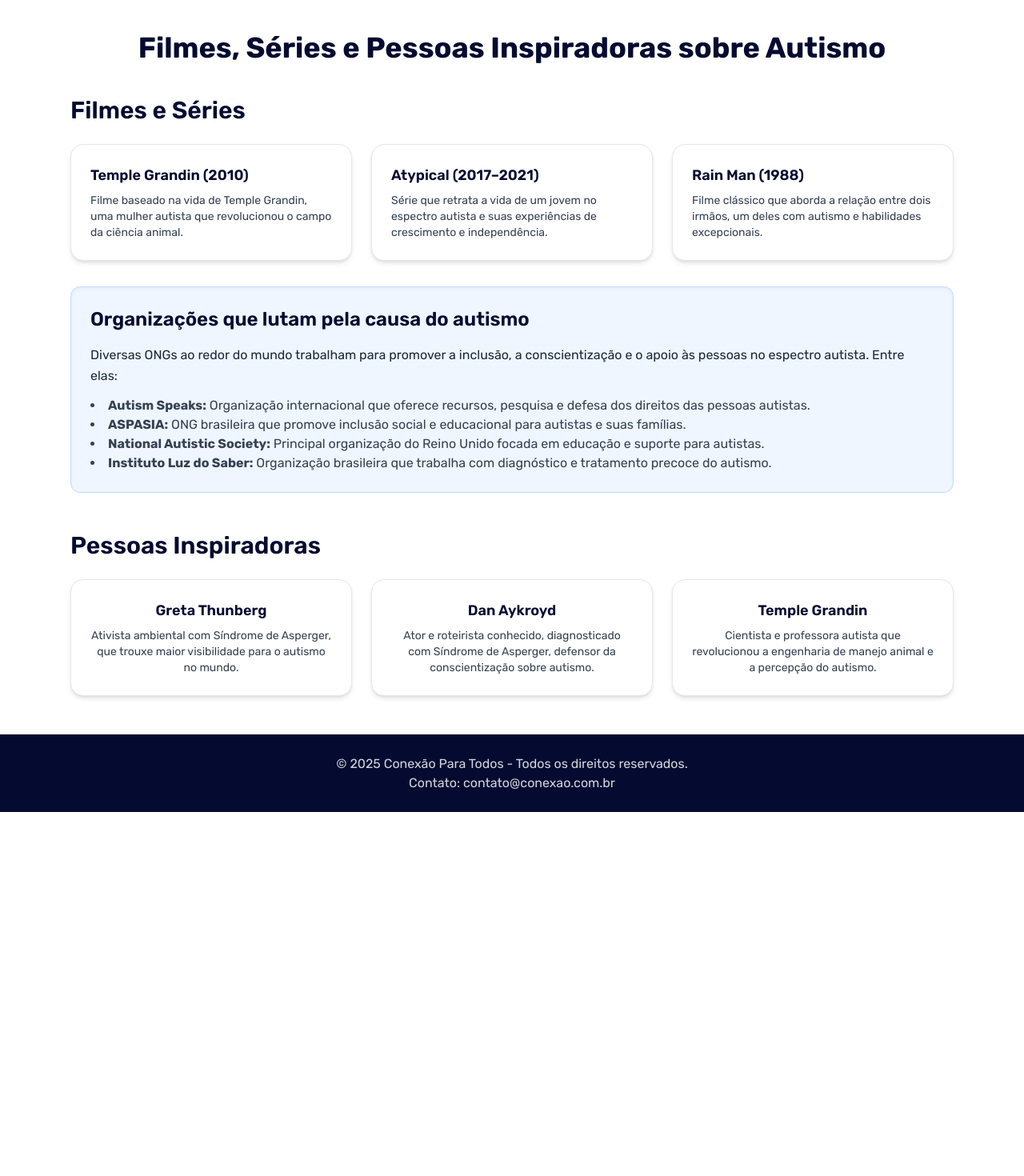
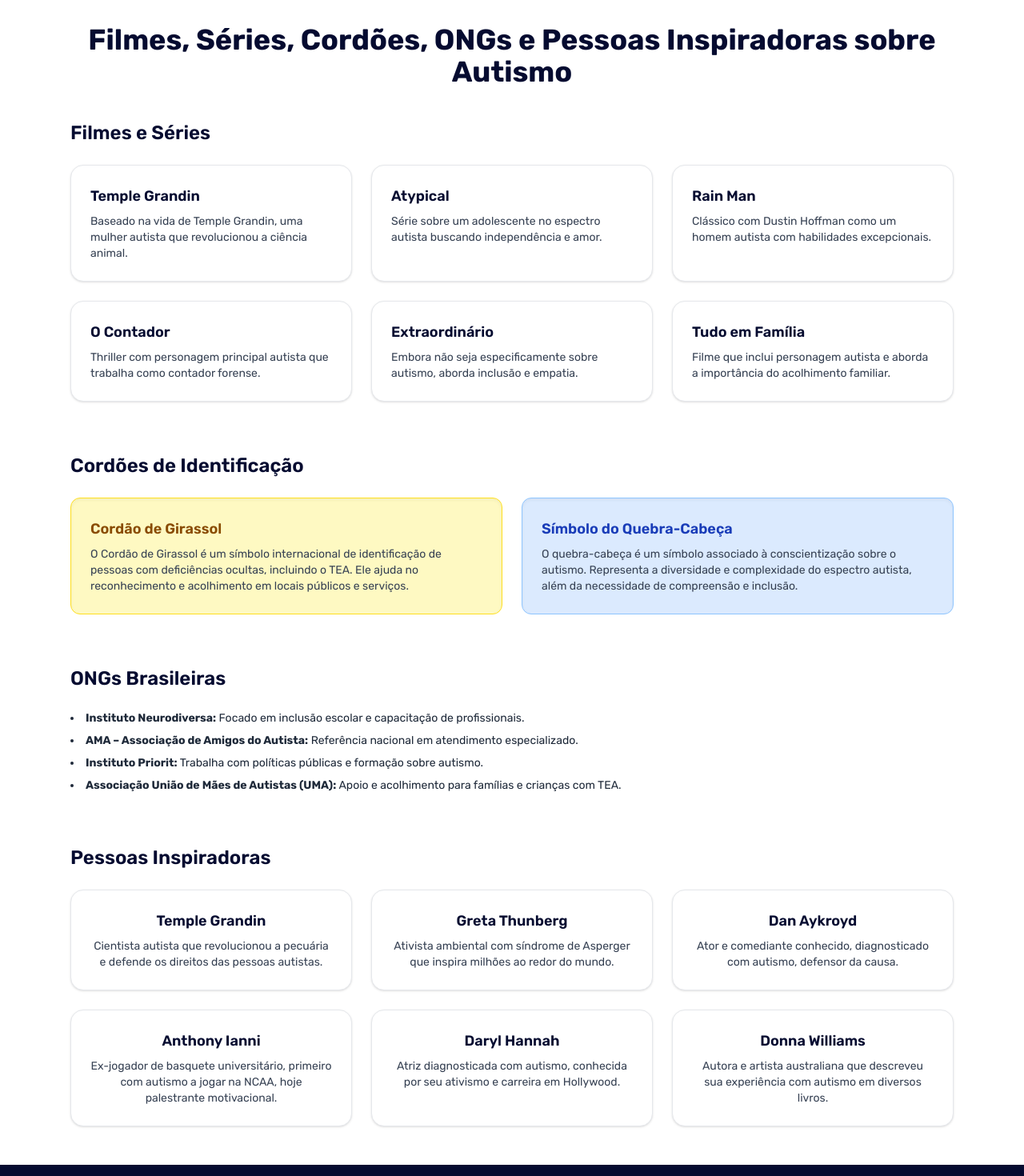
Before and after one commit to luanamessias12/frontend-conexao, a Next.js app: page /blog in a window 1280 px wide. Shown: the part 80-1550 px from the top of the page at 80% size. Before the commit the page ends 1095 px from the top, so only its background shows below. Built offline with nearby package versions, Linux system fonts and the light colour scheme.

Commit message:
site customizado

```diff
--- a/src/app/(site)/components/Footer.tsx
+++ b/src/app/(site)/components/Footer.tsx
@@ -8,7 +8,7 @@
       }}
     >
       <p>© {new Date().getFullYear()} Conexão Para Todos - Todos os direitos reservados.</p>
-      <p>Contato: contato@conexao.com.br</p>
+      <p>Contato: conexaoparatodos12@gmail.com</p>
     </footer>
   );
 }
--- a/src/app/(site)/components/Header.tsx
+++ b/src/app/(site)/components/Header.tsx
@@ -22,12 +22,15 @@
             <Link href="/blog" className="hover:underline">Blog</Link>
             <Link href="/contact" className="hover:underline">Contato</Link>
 
+            {/* Botão "Entrar" comentado para exibição apenas do site */}
+            {/*
             <button
               onClick={() => setShowMaintenance(true)}
               className="text-white font-medium px-5 py-2 rounded-full transition bg-blue-600 hover:bg-blue-700"
             >
               Entrar
             </button>
+            */}
           </nav>
         </div>
       </header>
--- a/src/app/blog/page.tsx
+++ b/src/app/blog/page.tsx
@@ -8,87 +8,125 @@
 
       <div className="min-h-screen flex flex-col bg-white text-gray-900">
         <main className="flex-1 px-4 sm:px-6 py-12 max-w-6xl mx-auto">
-          <h1 className="text-3xl sm:text-4xl font-bold text-center mb-10" style={{ color: 'rgb(5, 11, 48)' }}>
-            Filmes, Séries e Pessoas Inspiradoras sobre Autismo
+
+          {/* Título principal */}
+          <h1
+            className="text-3xl sm:text-4xl font-bold text-center mb-10"
+            style={{ color: 'rgb(5, 11, 48)' }}
+          >
+            Filmes, Séries, Cordões, ONGs e Pessoas Inspiradoras sobre Autismo
           </h1>
 
-          <section className="mb-12">
-            <h2 className="text-2xl sm:text-3xl font-semibold mb-6" style={{ color: 'rgb(5, 11, 48)' }}>
+          {/* Seção de filmes e séries */}
+          <section className="mb-16">
+            <h2 className="text-2xl font-semibold mb-6" style={{ color: 'rgb(5, 11, 48)' }}>
               Filmes e Séries
-            </h2>
-
-            <div className="grid grid-cols-1 sm:grid-cols-2 md:grid-cols-3 gap-6">
-              {[
-                {
-                  title: "Temple Grandin (2010)",
-                  description: "Filme baseado na vida de Temple Grandin, uma mulher autista que revolucionou o campo da ciência animal.",
-                },
-                {
-                  title: "Atypical (2017–2021)",
-                  description: "Série que retrata a vida de um jovem no espectro autista e suas experiências de crescimento e independência.",
-                },
-                {
-                  title: "Rain Man (1988)",
-                  description: "Filme clássico que aborda a relação entre dois irmãos, um deles com autismo e habilidades excepcionais.",
-                },
-              ].map(({ title, description }) => (
-                <div
-                  key={title}
-                  className="bg-white rounded-2xl shadow-md p-6 border border-gray-200 hover:shadow-lg transition-shadow"
-                >
-                  <h3 className="font-semibold text-lg mb-2" style={{ color: 'rgb(5, 11, 48)' }}>
-                    {title}
-                  </h3>
-                  <p className="text-gray-700 text-sm">{description}</p>
-                </div>
-              ))}
-            </div>
-
-            <div className="mt-8 p-6 rounded-xl border border-blue-200 shadow-inner bg-blue-50 text-[rgb(5,11,48)]">
-              <h3 className="text-xl sm:text-2xl font-semibold mb-4">Organizações que lutam pela causa do autismo</h3>
-              <p className="text-gray-800 text-base leading-relaxed">
-                Diversas ONGs ao redor do mundo trabalham para promover a inclusão, a conscientização e o apoio às pessoas no espectro autista. Entre elas:
-              </p>
-              <ul className="list-disc list-inside mt-3 text-gray-700 text-sm sm:text-base">
-                <li><strong>Autism Speaks:</strong> Organização internacional que oferece recursos, pesquisa e defesa dos direitos das pessoas autistas.</li>
-                <li><strong>ASPASIA:</strong> ONG brasileira que promove inclusão social e educacional para autistas e suas famílias.</li>
-                <li><strong>National Autistic Society:</strong> Principal organização do Reino Unido focada em educação e suporte para autistas.</li>
-                <li><strong>Instituto Luz do Saber:</strong> Organização brasileira que trabalha com diagnóstico e tratamento precoce do autismo.</li>
-              </ul>
-            </div>
-          </section>
-
-          <section>
-            <h2 className="text-2xl sm:text-3xl font-semibold mb-6" style={{ color: 'rgb(5, 11, 48)' }}>
-              Pessoas Inspiradoras
             </h2>
             <div className="grid grid-cols-1 sm:grid-cols-2 md:grid-cols-3 gap-6">
               {[
                 {
-                  name: "Greta Thunberg",
-                  description: "Ativista ambiental com Síndrome de Asperger, que trouxe maior visibilidade para o autismo no mundo.",
+                  title: "Temple Grandin",
+                  description: "Baseado na vida de Temple Grandin, uma mulher autista que revolucionou a ciência animal.",
                 },
                 {
-                  name: "Dan Aykroyd",
-                  description: "Ator e roteirista conhecido, diagnosticado com Síndrome de Asperger, defensor da conscientização sobre autismo.",
+                  title: "Atypical",
+                  description: "Série sobre um adolescente no espectro autista buscando independência e amor.",
                 },
                 {
-                  name: "Temple Grandin",
-                  description: "Cientista e professora autista que revolucionou a engenharia de manejo animal e a percepção do autismo.",
+                  title: "Rain Man",
+                  description: "Clássico com Dustin Hoffman como um homem autista com habilidades excepcionais.",
                 },
-              ].map(({ name, description }) => (
-                <div
-                  key={name}
-                  className="bg-white rounded-2xl shadow-md p-6 border border-gray-200 text-center hover:shadow-lg transition-shadow"
-                >
-                  <h3 className="font-semibold text-lg mb-2" style={{ color: 'rgb(5, 11, 48)' }}>
-                    {name}
-                  </h3>
+                {
+                  title: "O Contador",
+                  description: "Thriller com personagem principal autista que trabalha como contador forense.",
+                },
+                {
+                  title: "Extraordinário",
+                  description: "Embora não seja especificamente sobre autismo, aborda inclusão e empatia.",
+                },
+                {
+                  title: "Tudo em Família",
+                  description: "Filme que inclui personagem autista e aborda a importância do acolhimento familiar.",
+                },
+              ].map(({ title, description }) => (
+                <div key={title} className="bg-white rounded-2xl p-6 border border-gray-200 shadow hover:shadow-lg transition">
+                  <h3 className="text-lg font-semibold mb-2 text-[rgb(5,11,48)]">{title}</h3>
                   <p className="text-gray-700 text-sm">{description}</p>
                 </div>
               ))}
             </div>
           </section>
+
+          {/* Cordões de identificação */}
+          <section className="mb-16">
+            <h2 className="text-2xl font-semibold mb-6 text-[rgb(5,11,48)]">
+              Cordões de Identificação
+            </h2>
+            <div className="grid grid-cols-1 sm:grid-cols-2 gap-6">
+              <div className="bg-yellow-100 rounded-xl p-6 border border-yellow-300 shadow-inner">
+                <h3 className="text-lg font-semibold text-yellow-800 mb-2">Cordão de Girassol</h3>
+                <p className="text-gray-700 text-sm">
+                  O Cordão de Girassol é um símbolo internacional de identificação de pessoas com deficiências ocultas, incluindo o TEA. Ele ajuda no reconhecimento e acolhimento em locais públicos e serviços.
+                </p>
+              </div>
+              <div className="bg-blue-100 rounded-xl p-6 border border-blue-300 shadow-inner">
+                <h3 className="text-lg font-semibold text-blue-800 mb-2">Símbolo do Quebra-Cabeça</h3>
+                <p className="text-gray-700 text-sm">
+                  O quebra-cabeça é um símbolo associado à conscientização sobre o autismo. Representa a diversidade e complexidade do espectro autista, além da necessidade de compreensão e inclusão.
+                </p>
+              </div>
+            </div>
+          </section>
+
+          {/* ONGs brasileiras */}
+          <section className="mb-16">
+            <h2 className="text-2xl font-semibold mb-6 text-[rgb(5,11,48)]">ONGs Brasileiras</h2>
+            <ul className="list-disc list-inside text-gray-800 text-sm space-y-2">
+              <li><strong>Instituto Neurodiversa:</strong> Focado em inclusão escolar e capacitação de profissionais.</li>
+              <li><strong>AMA – Associação de Amigos do Autista:</strong> Referência nacional em atendimento especializado.</li>
+              <li><strong>Instituto Priorit:</strong> Trabalha com políticas públicas e formação sobre autismo.</li>
+              <li><strong>Associação União de Mães de Autistas (UMA):</strong> Apoio e acolhimento para famílias e crianças com TEA.</li>
+            </ul>
+          </section>
+
+          {/* Pessoas Inspiradoras */}
+          <section>
+            <h2 className="text-2xl font-semibold mb-6 text-[rgb(5,11,48)]">Pessoas Inspiradoras</h2>
+            <div className="grid grid-cols-1 sm:grid-cols-2 md:grid-cols-3 gap-6">
+              {[
+                {
+                  name: "Temple Grandin",
+                  description: "Cientista autista que revolucionou a pecuária e defende os direitos das pessoas autistas.",
+                },
+                {
+                  name: "Greta Thunberg",
+                  description: "Ativista ambiental com síndrome de Asperger que inspira milhões ao redor do mundo.",
+                },
+                {
+                  name: "Dan Aykroyd",
+                  description: "Ator e comediante conhecido, diagnosticado com autismo, defensor da causa.",
+                },
+                {
+                  name: "Anthony Ianni",
+                  description: "Ex-jogador de basquete universitário, primeiro com autismo a jogar na NCAA, hoje palestrante motivacional.",
+                },
+                {
+                  name: "Daryl Hannah",
+                  description: "Atriz diagnosticada com autismo, conhecida por seu ativismo e carreira em Hollywood.",
+                },
+                {
+                  name: "Donna Williams",
+                  description: "Autora e artista australiana que descreveu sua experiência com autismo em diversos livros.",
+                },
+              ].map(({ name, description }) => (
+                <div key={name} className="bg-white rounded-2xl p-6 border border-gray-200 text-center shadow hover:shadow-lg transition">
+                  <h3 className="text-lg font-semibold mb-2 text-[rgb(5,11,48)]">{name}</h3>
+                  <p className="text-gray-700 text-sm">{description}</p>
+                </div>
+              ))}
+            </div>
+          </section>
+
         </main>
       </div>
 
--- a/src/app/contact/page.tsx
+++ b/src/app/contact/page.tsx
@@ -62,7 +62,7 @@
           <p className="mt-6 sm:mt-8 text-sm text-center" style={{ color: 'rgb(5, 11, 48)' }}>
             Ou envie um e-mail direto para:{" "}
             <a href="mailto:contato@conexao.com.br" className="underline font-semibold">
-              contato@conexao.com.br
+              conexaoparatodos12@gmail.com
             </a>
           </p>
         </div>
--- a/src/app/globals.css
+++ b/src/app/globals.css
@@ -7,5 +7,4 @@
   font-size: 16px;
   background-color: rgb(5, 11, 48);
   color: #fff;
-  @apply bg-white text-gray-900;
 }
```
Also changed, not shown: src/app/about/page.tsx (+43 -8 lines), src/app/page.tsx (+14 -8 lines).
